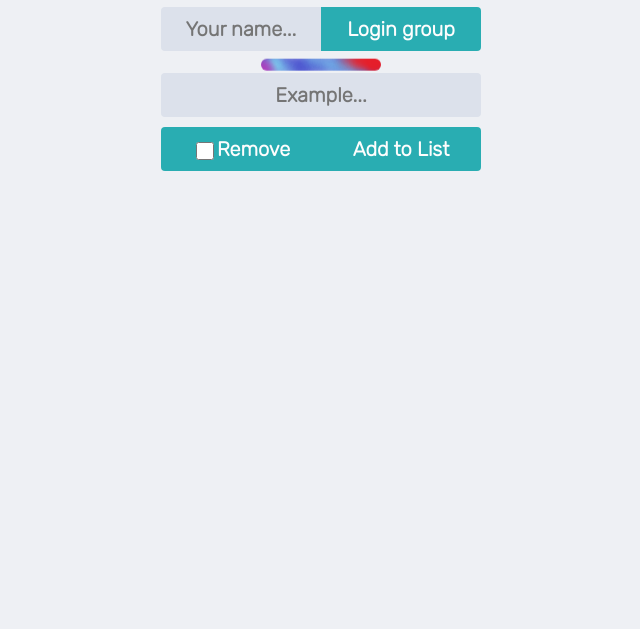
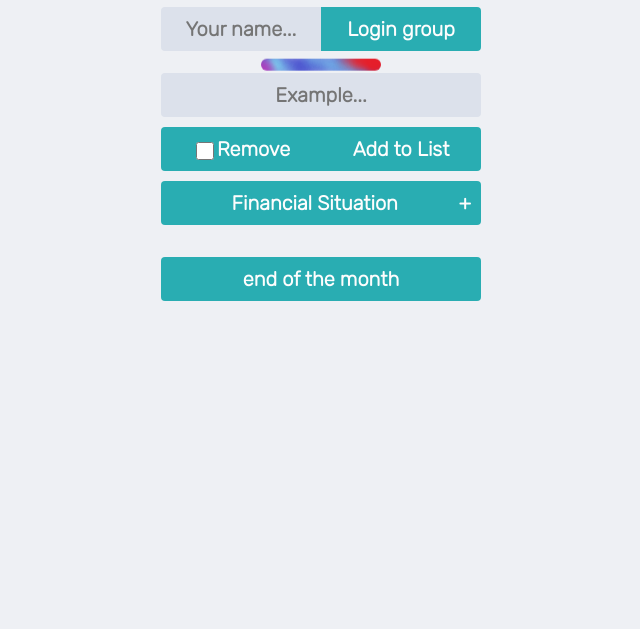
Before and after one commit to UmbraNova/dedicated_finance, a plain HTML site: page src/package/index.html in a window 1280 px wide. Shown: the whole page, without its empty margins (319-959 px from the left). Drawn offline with Linux system fonts and the light colour scheme; no server answers.

Commit message:
added financial situation visual

```diff
--- a/src/package/index.css
+++ b/src/package/index.css
@@ -166,7 +166,6 @@ p {
     background-color: #FFFDF8;
     border-radius: var(--radius);
     flex-grow: 1;
-    /* text-align: center; */
     box-shadow: 0px 1px 4px rgba(0, 0, 0, 0.2);
     padding: 4px;
 }
@@ -192,6 +191,7 @@ p {
     max-width: 70px;
     border-radius: 0;
     font-size: 14px;
+    height: 29px;
 }
 
 .itemContainer > .itemTotalAmount {
--- a/src/package/index.html
+++ b/src/package/index.html
@@ -65,16 +65,34 @@
                     <label for="remove-btn" id="label-for-remove-btn"><input id="remove-btn" type="checkbox">Remove</label>
                     <button id="add-button">Add to List</button>
                 </div>
-
-                <nav style="display: none;">  <!-- display: none -->
-                    <label for="on-touch"><span id="people-in-group">People in group</span></label>
+                <nav id="financial-situation">
+                    <label for="on-touch"><span id="people-in-group">Financial Situation</span></label>
                     <input type="checkbox" id="on-touch">
                     <ul id="people-dropdown-menu">
+                        <!-- financial situation -->
+                        <div class="show-all-data">
+                            <!-- this month data -->
+                            <p id="this-month-income">53800</p>  <!-- this month income -->
+                            <p id="average-monthly-income">51800</p>  <!-- average income, every month income divided by nr of months -->
+                            <p id="this-month-spent">12000</p>  <!-- monthly spent -->
+                            <p id="average-mothly-spent">12300</p>  <!-- average mothly spent -->
+
+                            <!-- average general data -->
+                            <p id="income-by-hour">103</p>  <!-- income by hour -->
+                            <p id="total-income">123000</p>  <!-- total income ever -->
+                            <p id="total-spent">32333</p>  <!-- total spent ever -->
+                            <p id="total-saved">80000</p>  <!-- total saved ever -->
+                        </div>
                     </ul>
                 </nav>
 
+
+                <!-- spending -->
                 <ul id="group-list">
                 </ul>
+
+                <!-- end of the month reset spending button -->
+                <button>end of the month</button>  <!-- TODO: should reset all data except saved, saved should be stored as new income-->
             </div>
 
             <!-- chat container START -->
```
